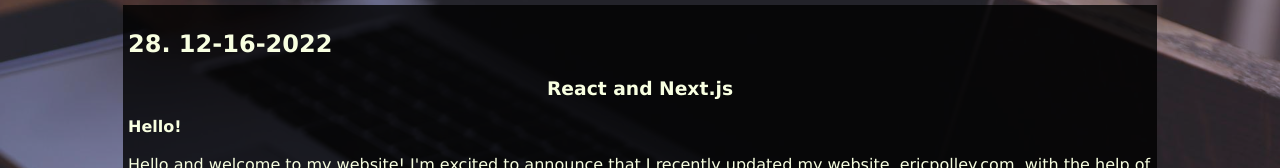
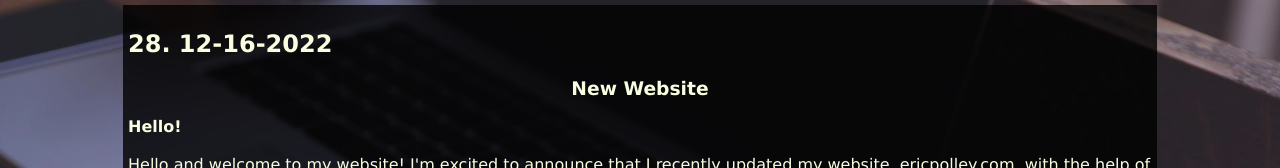
Before and after one commit to ericpolley/reactblog, a React (Create React App) app: page / in a window 1280 px wide. Shown: the part 121-289 px from the top of the page. Built offline with nearby package versions, Linux system fonts and the light colour scheme; the HTML template or start-up script is replaced by a standard one.

Commit message:
Add files via upload

```diff
--- a/src/Blogs/Blog028.js
+++ b/src/Blogs/Blog028.js
@@ -5,7 +5,7 @@
     <section>
     <article>
     <h2>28. 12-16-2022</h2>
-          <h3>React and Next.js</h3>
+          <h3>New Website</h3>
           <p>
           <strong>Hello!</strong>
           <br /><br />
```
